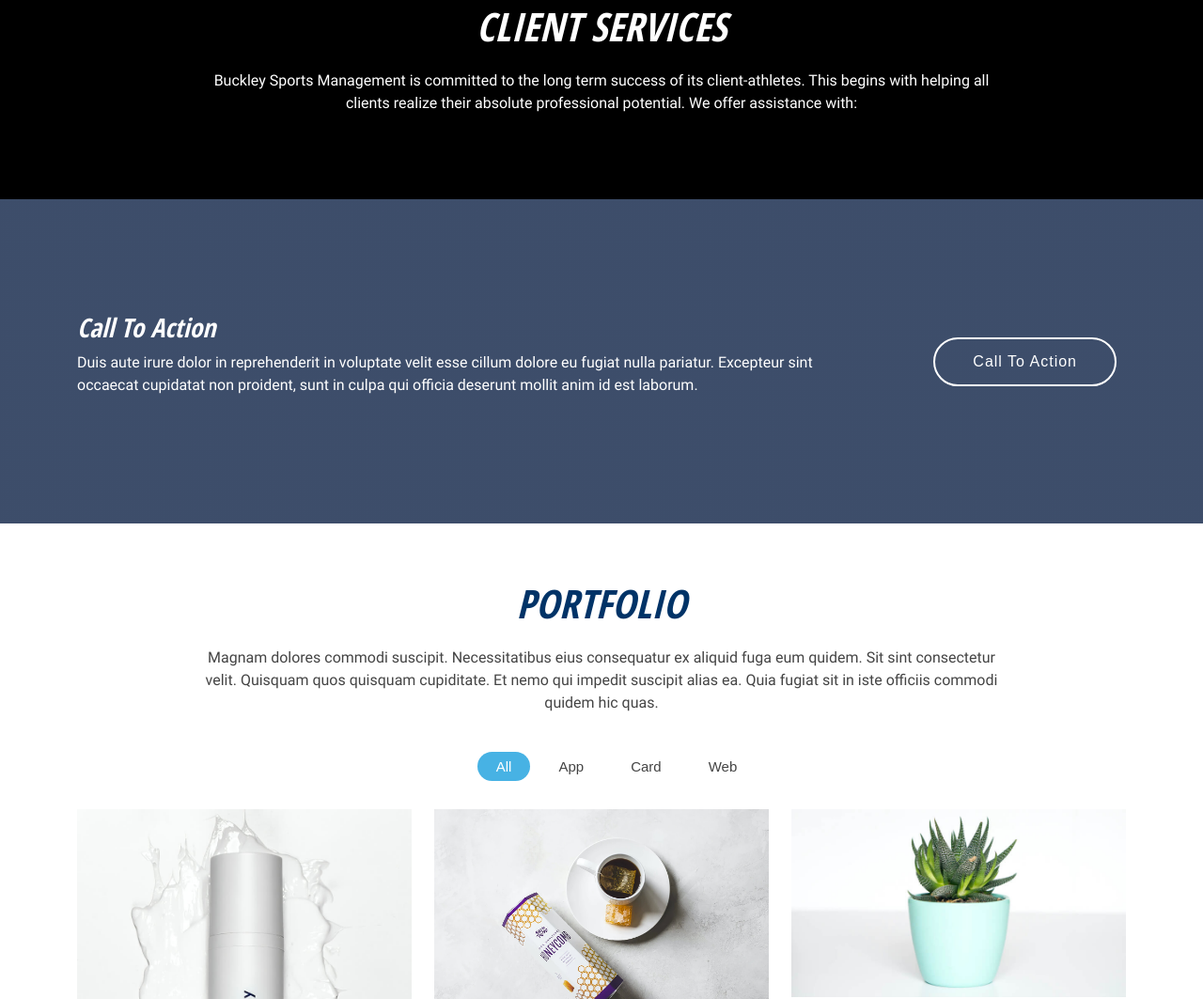
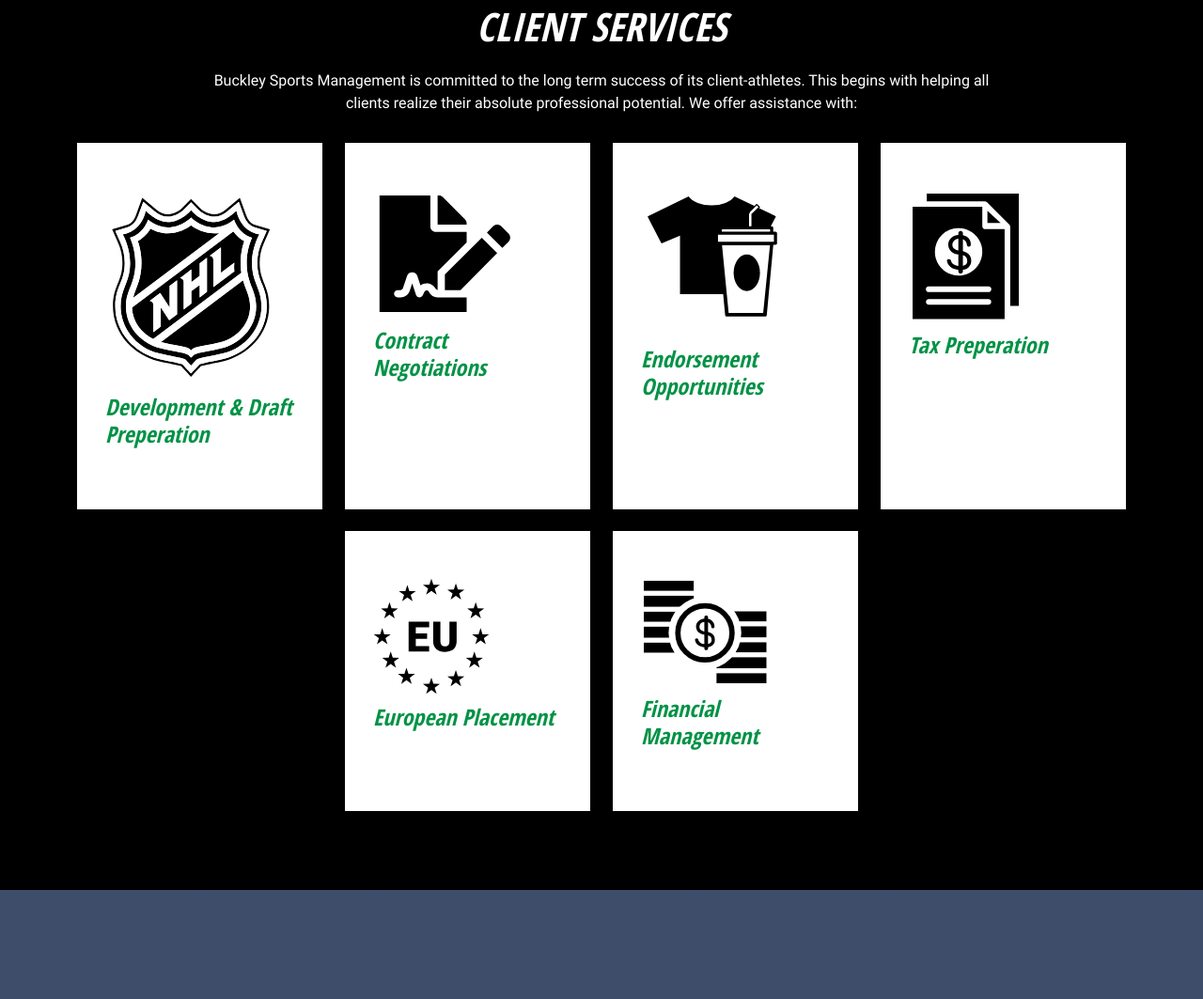
Before and after one commit to mdalberto/buckley, an Eleventy site: page src/index.html in a window 1280 px wide. Shown: the part 2959-4022 px from the top of the page at 94% size. Built offline with nearby package versions, Linux system fonts and the light colour scheme; Eleventy itself is replaced by a stand-in of ours; files that its build step writes are made by us from their sources; files whose address does not match are found by name.

Commit message:
adding client json no errors

```diff
--- /dev/null
+++ b/src/_data/services.json
@@ -0,0 +1,32 @@
+[
+    {
+        "id": "dev",
+        "title": "Development & Draft Preperation",
+        "image": "/assets/img/icon-nhl.svg"
+    },
+    {
+        "id": "contract",
+        "title": "Contract Negotiations",
+        "image": "/assets/img/icon-contract.svg"
+    },
+    {
+        "id": "endorse",
+        "title": "Endorsement Opportunities",
+        "image": "/assets/img/icon-endorse.svg"
+    },
+    {
+        "id": "tax",
+        "title": "Tax Preperation",
+        "image": "/assets/img/icon-tax.svg"
+    },
+    {
+        "id": "eu",
+        "title": "European Placement",
+        "image": "/assets/img/icon-eu.svg"
+    },
+    {
+        "id": "finance",
+        "title": "Financial Management",
+        "image": "/assets/img/icon-finance.svg"
+    }
+]
--- a/src/index.html
+++ b/src/index.html
@@ -306,17 +306,17 @@ title: "Buckely Sports Management"
         </div>
 
         <div class="row justify-content-center ">
-<!--
-          {% for service in services2 %}
+
+          {% for service in services %}
 
             <div class="col-xl-3 col-md-6 d-flex align-items-stretch mt-4 mt-md-0 mb-4" data-aos="zoom-in" data-aos-delay="200">
               <div class="icon-box">
-                <div class="icon"><img src={{service.image}} /></div>
-                <h4><a href="">{{ service.title }}</a></h4>
+                <div class="icon"><img src="{{service.image}}" /></div>
+                <h4><a href="">{{service.title}}</a></h4>
               </div>
             </div>
 
-          {% endfor %} -->
+          {% endfor %}
 
 
         </div>
```
